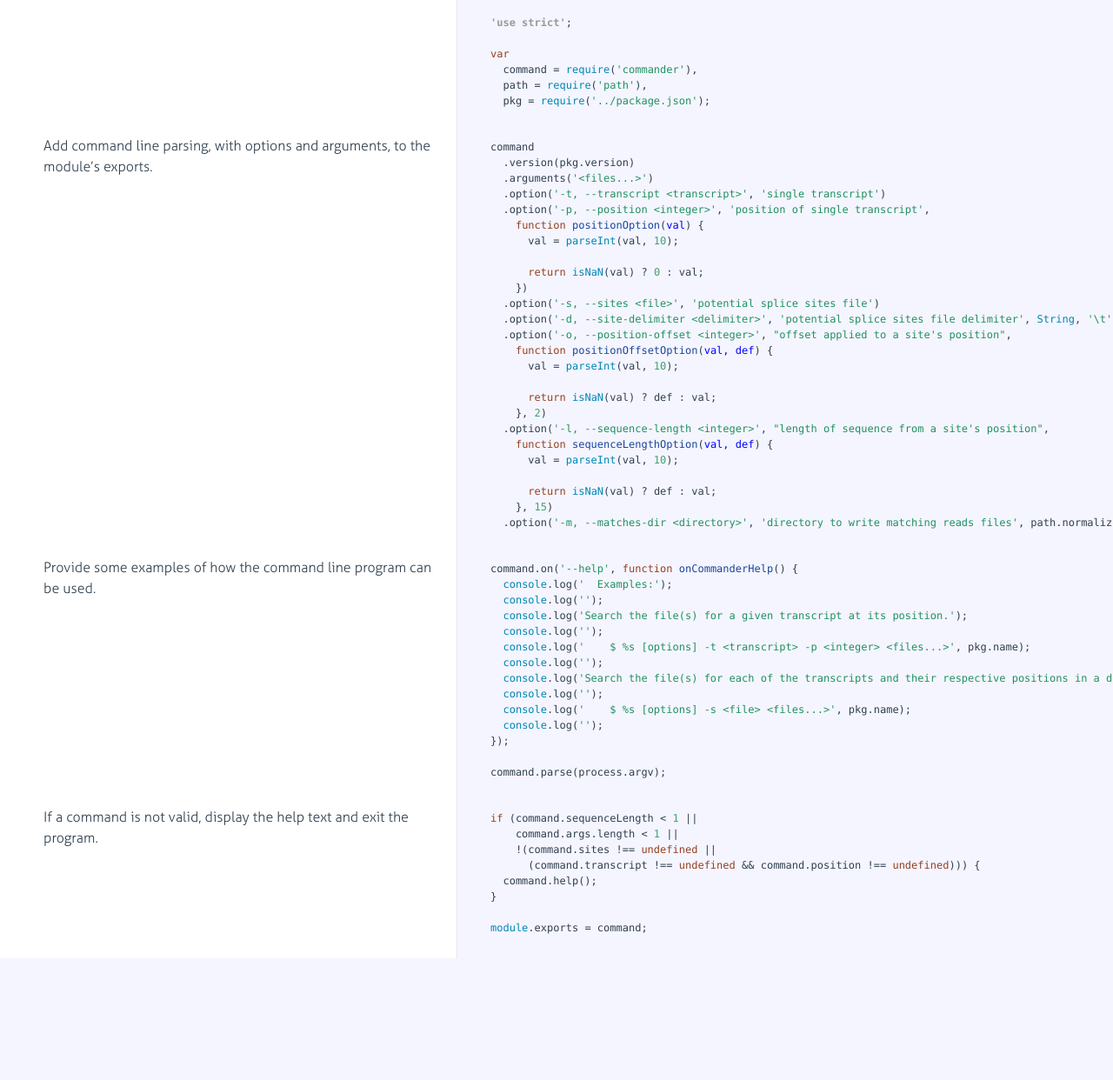
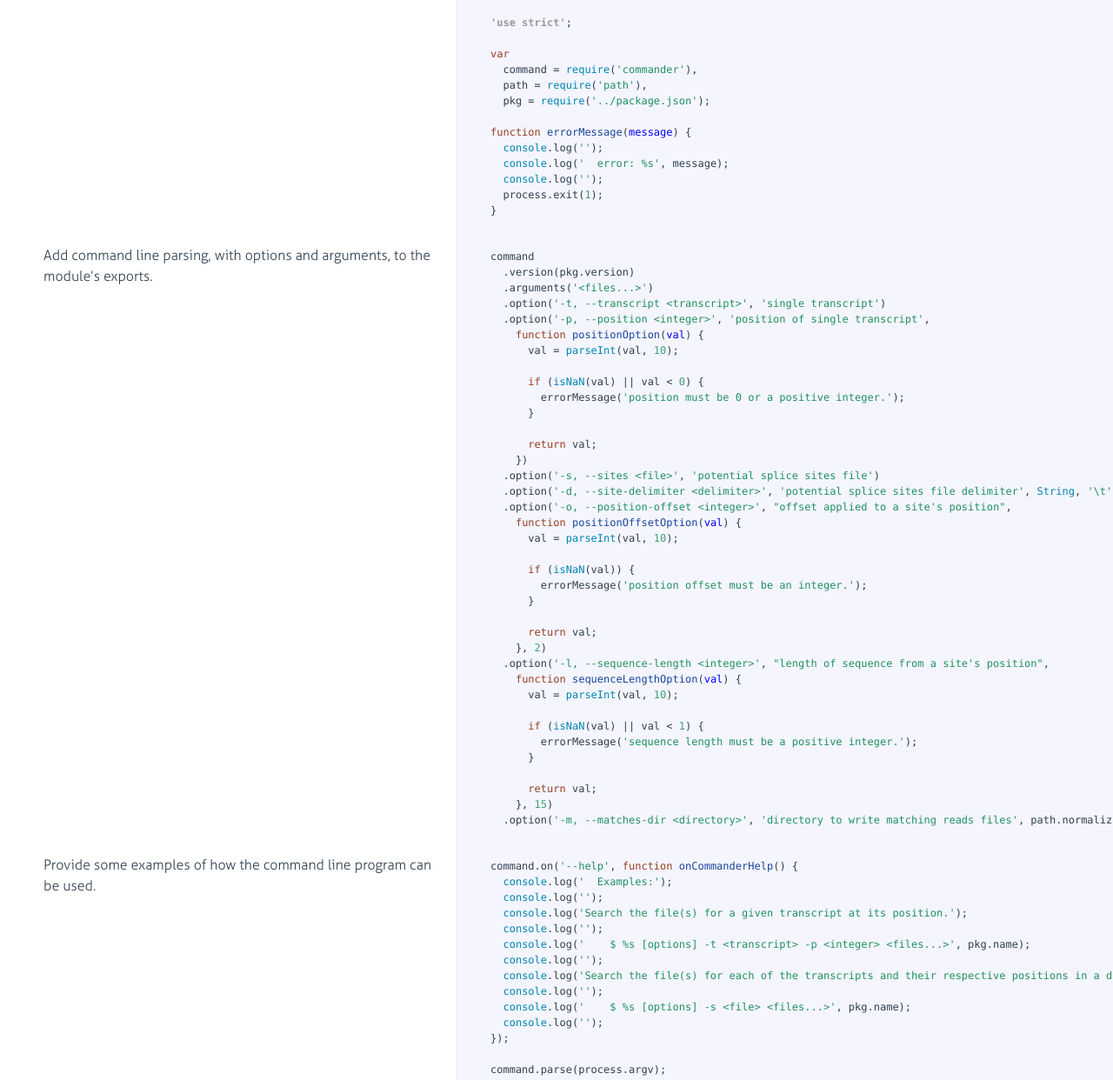
Before and after one commit to dsusco/splice-site-search, a website: page docs/command.html in a window 1280 px wide. Shown: the part 95-1337 px from the top of the page at 87% size. Before the commit the page ends 1197 px from the top, so only its background shows below. Drawn offline with Linux system fonts and the light colour scheme.

Commit message:
added error checking for options

```diff
--- a/docs/command.html
+++ b/docs/command.html
@@ -83,7 +83,14 @@
 <span class="hljs-keyword">var</span>
   command = <span class="hljs-built_in">require</span>(<span class="hljs-string">'commander'</span>),
   path = <span class="hljs-built_in">require</span>(<span class="hljs-string">'path'</span>),
-  pkg = <span class="hljs-built_in">require</span>(<span class="hljs-string">'../package.json'</span>);</pre></div></div>
+  pkg = <span class="hljs-built_in">require</span>(<span class="hljs-string">'../package.json'</span>);
+
+<span class="hljs-function"><span class="hljs-keyword">function</span> <span class="hljs-title">errorMessage</span>(<span class="hljs-params">message</span>) </span>{
+  <span class="hljs-built_in">console</span>.log(<span class="hljs-string">''</span>);
+  <span class="hljs-built_in">console</span>.log(<span class="hljs-string">'  error: %s'</span>, message);
+  <span class="hljs-built_in">console</span>.log(<span class="hljs-string">''</span>);
+  process.exit(<span class="hljs-number">1</span>);
+}</pre></div></div>
 
         </li>
 
@@ -106,21 +113,33 @@
     <span class="hljs-function"><span class="hljs-keyword">function</span> <span class="hljs-title">positionOption</span>(<span class="hljs-params">val</span>) </span>{
       val = <span class="hljs-built_in">parseInt</span>(val, <span class="hljs-number">10</span>);
 
-      <span class="hljs-keyword">return</span> <span class="hljs-built_in">isNaN</span>(val) ? <span class="hljs-number">0</span> : val;
+      <span class="hljs-keyword">if</span> (<span class="hljs-built_in">isNaN</span>(val) || val &lt; <span class="hljs-number">0</span>) {
+        errorMessage(<span class="hljs-string">'position must be 0 or a positive integer.'</span>);
+      }
+
+      <span class="hljs-keyword">return</span> val;
     })
   .option(<span class="hljs-string">'-s, --sites &lt;file&gt;'</span>, <span class="hljs-string">'potential splice sites file'</span>)
   .option(<span class="hljs-string">'-d, --site-delimiter &lt;delimiter&gt;'</span>, <span class="hljs-string">'potential splice sites file delimiter'</span>, <span class="hljs-built_in">String</span>, <span class="hljs-string">'\t'</span>)
   .option(<span class="hljs-string">'-o, --position-offset &lt;integer&gt;'</span>, <span class="hljs-string">"offset applied to a site's position"</span>,
-    <span class="hljs-function"><span class="hljs-keyword">function</span> <span class="hljs-title">positionOffsetOption</span>(<span class="hljs-params">val, def</span>) </span>{
+    <span class="hljs-function"><span class="hljs-keyword">function</span> <span class="hljs-title">positionOffsetOption</span>(<span class="hljs-params">val</span>) </span>{
       val = <span class="hljs-built_in">parseInt</span>(val, <span class="hljs-number">10</span>);
 
-      <span class="hljs-keyword">return</span> <span class="hljs-built_in">isNaN</span>(val) ? def : val;
+      <span class="hljs-keyword">if</span> (<span class="hljs-built_in">isNaN</span>(val)) {
+        errorMessage(<span class="hljs-string">'position offset must be an integer.'</span>);
+      }
+
+      <span class="hljs-keyword">return</span> val;
     }, <span class="hljs-number">2</span>)
   .option(<span class="hljs-string">'-l, --sequence-length &lt;integer&gt;'</span>, <span class="hljs-string">"length of sequence from a site's position"</span>,
-    <span class="hljs-function"><span class="hljs-keyword">function</span> <span class="hljs-title">sequenceLengthOption</span>(<span class="hljs-params">val, def</span>) </span>{
+    <span class="hljs-function"><span class="hljs-keyword">function</span> <span class="hljs-title">sequenceLengthOption</span>(<span class="hljs-params">val</span>) </span>{
       val = <span class="hljs-built_in">parseInt</span>(val, <span class="hljs-number">10</span>);
 
-      <span class="hljs-keyword">return</span> <span class="hljs-built_in">isNaN</span>(val) ? def : val;
+      <span class="hljs-keyword">if</span> (<span class="hljs-built_in">isNaN</span>(val) || val &lt; <span class="hljs-number">1</span>) {
+        errorMessage(<span class="hljs-string">'sequence length must be a positive integer.'</span>);
+      }
+
+      <span class="hljs-keyword">return</span> val;
     }, <span class="hljs-number">15</span>)
   .option(<span class="hljs-string">'-m, --matches-dir &lt;directory&gt;'</span>, <span class="hljs-string">'directory to write matching reads files'</span>, path.normalize, <span class="hljs-string">'.'</span>);</pre></div></div>
 
@@ -165,8 +184,7 @@ command.parse(process.argv);</pre></div></div>
 
             </div>
 
-            <div class="content"><div class='highlight'><pre><span class="hljs-keyword">if</span> (command.sequenceLength &lt; <span class="hljs-number">1</span> ||
-    command.args.length &lt; <span class="hljs-number">1</span> ||
+            <div class="content"><div class='highlight'><pre><span class="hljs-keyword">if</span> (command.args.length &lt; <span class="hljs-number">1</span> ||
     !(command.sites !== <span class="hljs-literal">undefined</span> ||
       (command.transcript !== <span class="hljs-literal">undefined</span> &amp;&amp; command.position !== <span class="hljs-literal">undefined</span>))) {
   command.help();
```
Also changed, not shown: docs/get-sequence.html (+4 -11 lines), lib/command.js (+25 -7 lines).
